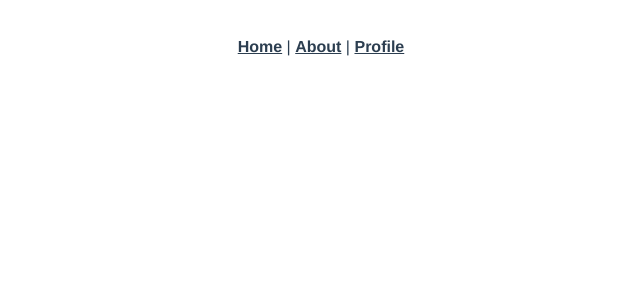
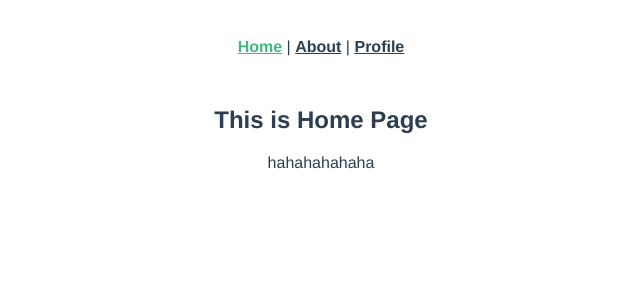
Before and after one commit to CXY0501/A-Books-Shopping-Cart, a Vue app in the folder testcli3/: page /home in a window 1280 px wide. Shown: the top 300 px of the page, without its empty margins (319-959 px from the left). Built offline with nearby package versions, Linux system fonts and the light colour scheme.

Commit message:
202104010-3

```diff
--- a/testcli3/src/App.vue
+++ b/testcli3/src/App.vue
@@ -1,7 +1,7 @@
 <template>
   <div id="app">
     <div id="nav">
-      <router-link to="/">Home</router-link> |
+      <router-link to="/home">Home</router-link> |
       <router-link to="/about">About</router-link> |
       <router-link to="/profile">Profile</router-link>
     </div>
--- a/testcli3/src/router/index.js
+++ b/testcli3/src/router/index.js
@@ -7,8 +7,12 @@
 
 const routes = [
   {
-    path: '/',
-    name: 'Home',
+    path: '',
+    redirect: '/home',
+    // component: Home
+  },
+  {
+    path: '/home',
     component: Home
   },
   {
```
